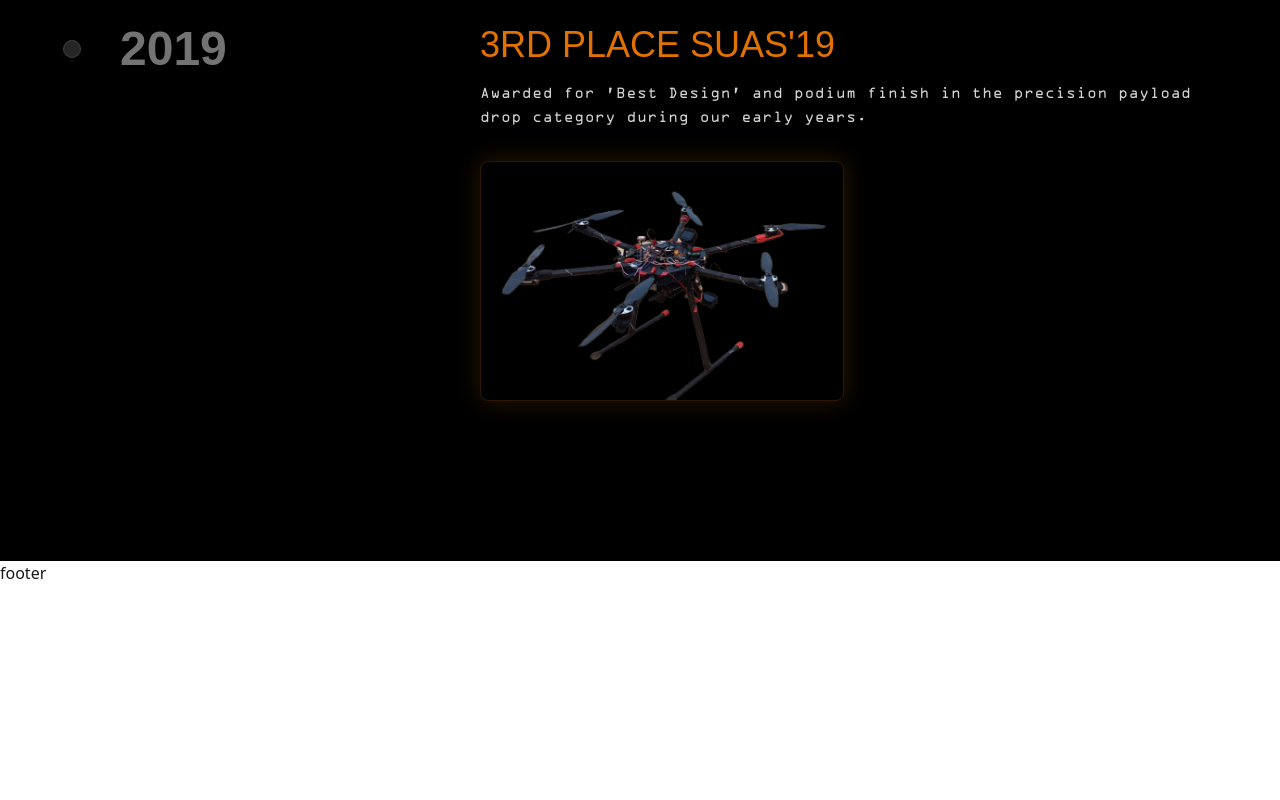
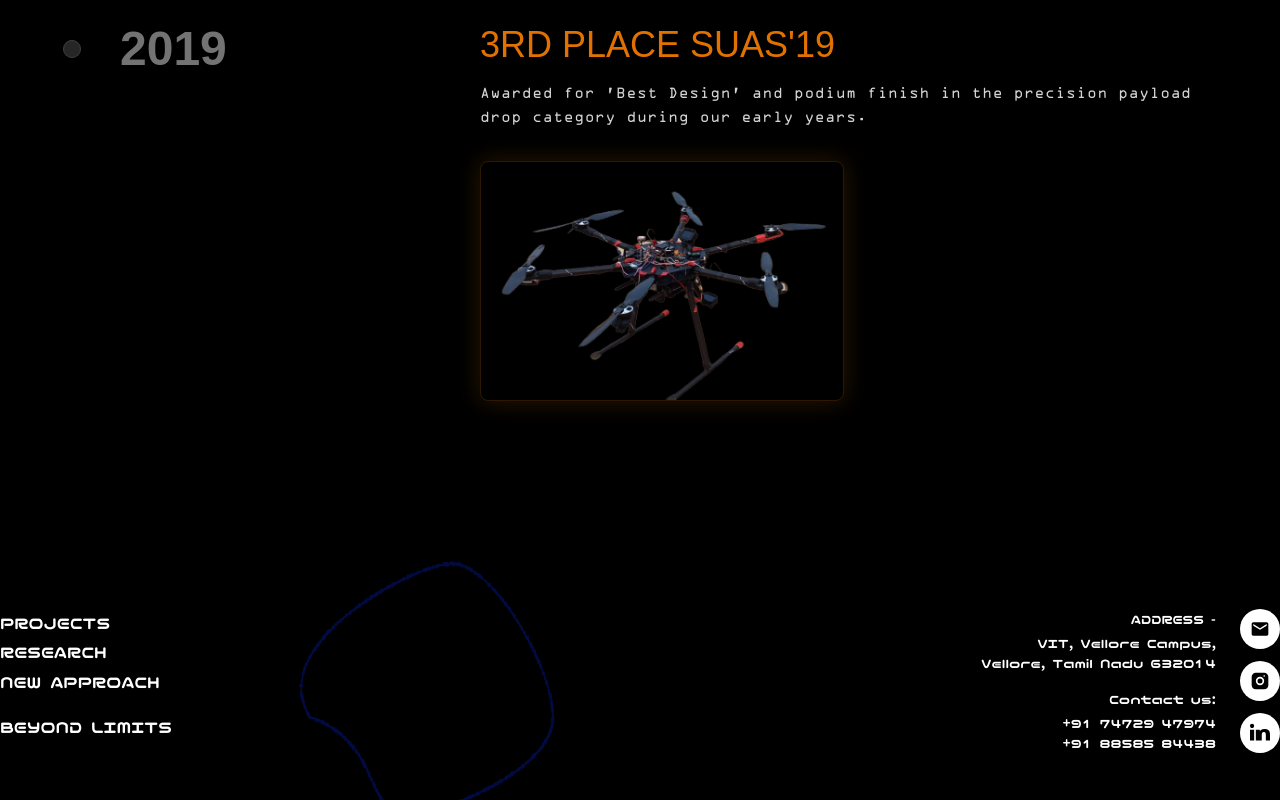
Before and after one commit to TeamArdra/TeamArdra_Website_25-26, a Next.js app: page /achievements in a window 1280 px wide. Shown: the part 2000-2800 px from the top of the page. Before the commit the page ends 2585 px from the top, so only its background shows below. Built offline with nearby package versions, Linux system fonts and the light colour scheme; a web font is replaced by a local one.

Commit message:
feat: footer

```diff
--- a/src/app/layout.js
+++ b/src/app/layout.js
@@ -12,7 +12,7 @@
       <body className="bg-black text-white antialiased overflow-x-hidden">
         <Navbar />
         <main>{children}</main>
-        <Footer />
+        <Footer className="bottom-0" />
       </body>
     </html>
   );
--- a/src/components/Footer.jsx
+++ b/src/components/Footer.jsx
@@ -2,9 +2,72 @@
 
 const Footer = () => {
   return (
-    <div>
-footer
-    </div>
+    <footer className="w-full bg-black text-white pt-12 pb-0 bottom-0">
+
+      <div className="max-w-7xl mx-auto">
+
+
+        <div className="flex flex-col md:flex-row items-start justify-between">
+          <div className="md:w-1/3">
+            <p className="text-white font-nico text-lg leading-relaxed">
+              PROJECTS<br />
+              RESEARCH<br />
+              NEW APPROACH
+            </p>
+            <p className="text-white font-nico text-lg mt-4">BEYOND LIMITS</p>
+          </div>
+
+          <div className="md:w-1/3 mt-6 md:mt-0">
+            <div className="flex items-start justify-end gap-6">
+              <div className="text-right">
+                <p className="font-nico text-sm uppercase">Address -</p>
+                <p className="font-nico text-sm mt-1">
+                  VIT, Vellore Campus,
+                  <br /> Vellore, Tamil Nadu 632014
+                </p>
+
+                <p className="font-nico text-sm mt-4">Contact us:</p>
+                <p className="font-nico text-sm mt-1">+91 74729 47974</p>
+                <p className="font-nico text-sm">+91 88585 84438</p>
+              </div>
+
+              <div className="flex flex-col items-end gap-3">
+                <a href="mailto:info@teamardra.example" aria-label="Email" className="bg-white rounded-full w-10 h-10 flex items-center justify-center">
+                  <svg xmlns="http://www.w3.org/2000/svg" viewBox="0 0 24 24" className="w-5 h-5 text-black" fill="currentColor">
+                    <path d="M20 4H4c-1.1 0-2 .9-2 2v12c0 1.1.9 2 2 2h16c1.1 0 2-.9 2-2V6c0-1.1-.9-2-2-2zm0 4-8 5-8-5V6l8 5 8-5v2z" />
+                  </svg>
+                </a>
+
+                <a href="https://instagram.com/" target="_blank" rel="noreferrer" aria-label="Instagram" className="bg-white rounded-full w-10 h-10 flex items-center justify-center">
+                  <svg xmlns="http://www.w3.org/2000/svg" viewBox="0 0 24 24" className="w-5 h-5 text-black" fill="currentColor">
+                    <path d="M7 2C4.24 2 2 4.24 2 7v10c0 2.76 2.24 5 5 5h10c2.76 0 5-2.24 5-5V7c0-2.76-2.24-5-5-5H7zm10 3a1 1 0 110 2 1 1 0 010-2zM12 7a5 5 0 110 10 5 5 0 010-10zm0 2a3 3 0 100 6 3 3 0 000-6z" />
+                  </svg>
+                </a>
+
+                <a href="https://www.linkedin.com/" target="_blank" rel="noreferrer" aria-label="LinkedIn" className="bg-white rounded-full w-10 h-10 flex items-center justify-center">
+                  <svg xmlns="http://www.w3.org/2000/svg" viewBox="0 0 24 24" className="w-5 h-5 text-black" fill="currentColor">
+                    <path d="M4.98 3.5C4.98 4.88 3.88 6 2.5 6S0 4.88 0 3.5 1.12 1 2.5 1 4.98 2.12 4.98 3.5zM0 8h5v13H0V8zm7 0h4.8v1.8h.1c.7-1.2 2.4-2.5 4.9-2.5C22 7.3 24 9.4 24 13.6V21H19v-6.6c0-1.6 0-3.7-2.3-3.7-2.3 0-2.6 1.8-2.6 3.6V21H7V8z" />
+                  </svg>
+                </a>
+              </div>
+            </div>
+          </div>
+
+        </div>
+
+        <div className='relative'>
+          <img
+        aria-hidden="true"
+        src="/Ellipse 33.png"
+        alt=""
+        className="absolute w-64 h-64 pointer-events-none transform -translate-x-1/2 translate-y-1/4 bottom-0 left-1/3"
+      />
+        </div>
+      </div>
+        <p className="text-center text-white font-audiowide text-[12rem] mt-0 pb-0">
+          TEAM ARDRA
+        </p>
+    </footer>
   );
 };
 
```
Also changed, not shown: public/Ellipse 33.png (added).
